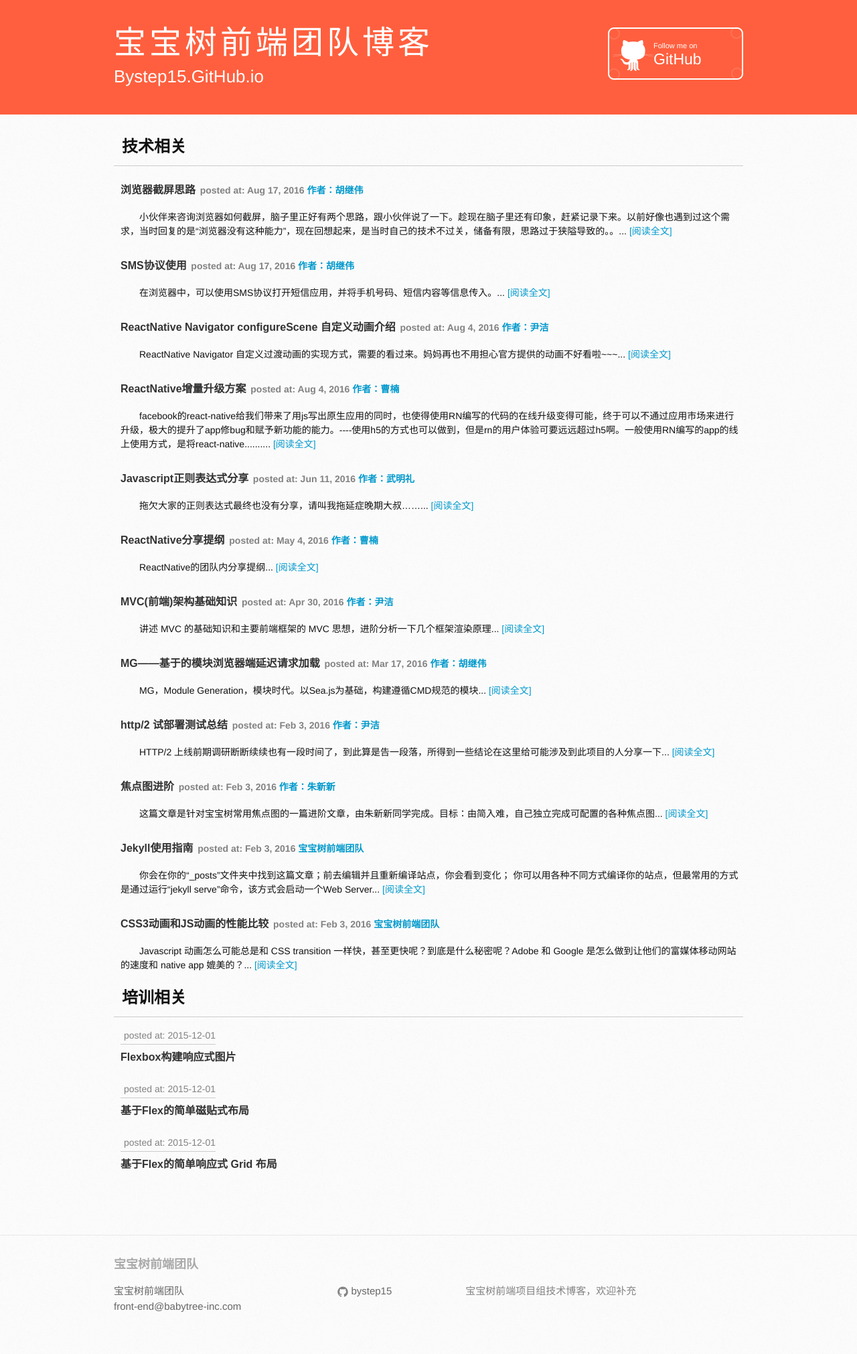
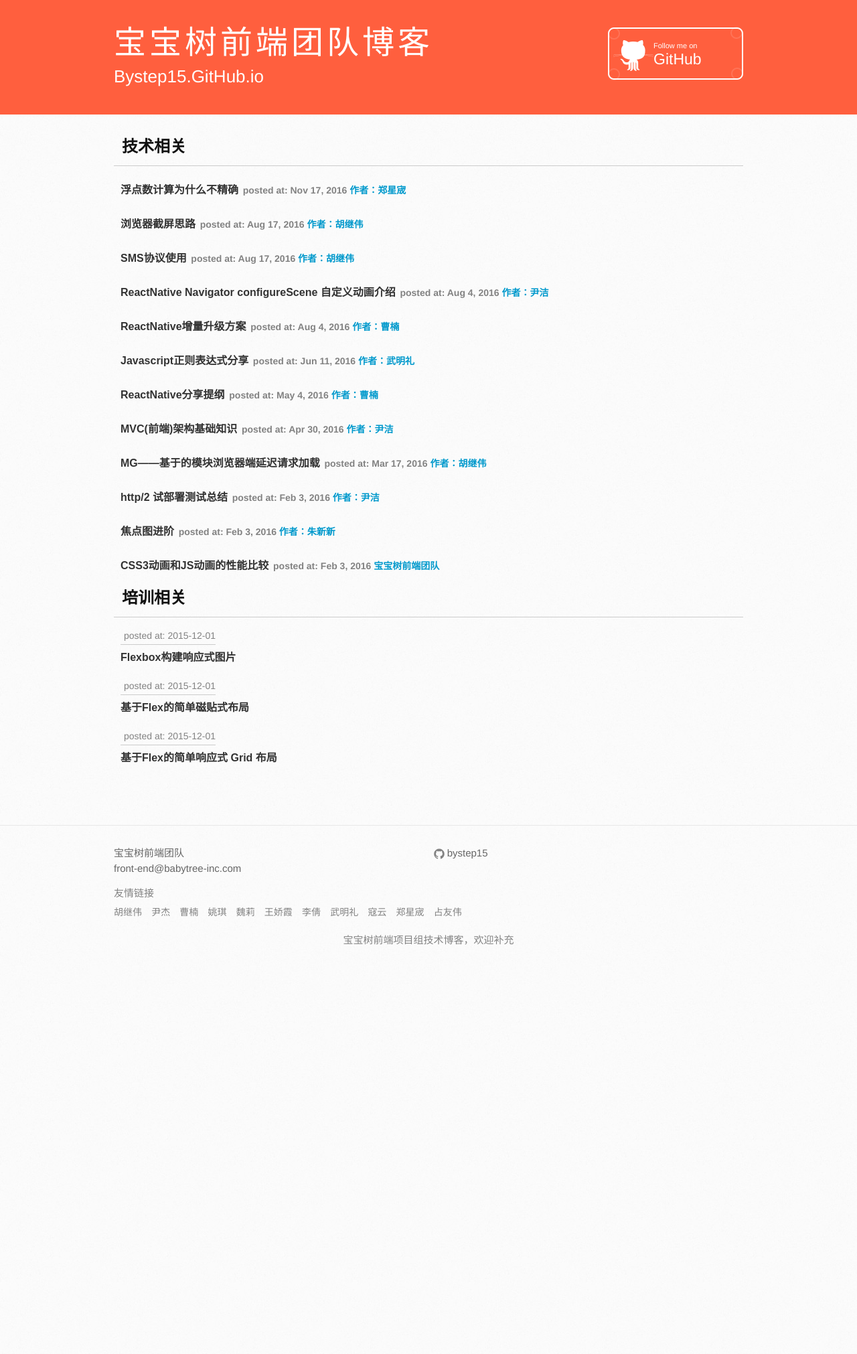
Before and after one commit to bystep15/bystep15.github.io, a Jekyll site: the page built from index.html, in a window 1280 px wide. Shown: the whole page at 67% size. Built offline with Jekyll 4.4.1, drawn with Linux system fonts in a browser that asks for light colours; the list of posts is cut into pages by our own code; after the commit the page ends 1461 px from its top, so only the background shows below that.

Commit message:
增加友情链接

```diff
--- a/_includes/footer.html
+++ b/_includes/footer.html
@@ -2,7 +2,7 @@
 
   <div class="wrapper">
 
-    <h2 class="footer-heading">{{ site.title }}</h2>
+    <!--<h2 class="footer-heading">{{ site.title }}</h2>-->
 
     <div class="footer-col-wrapper">
       <div class="footer-col footer-col-1">
@@ -28,9 +28,25 @@
         </ul>
       </div>
 
-      <div class="footer-col footer-col-3">
-        <p>{{ site.description }}</p>
-      </div>
+    </div>
+
+    <div class="friend-link">
+        <div class="friend-title">友情链接</div>
+	<a href="http://testudy.cc/">胡继伟</a>
+	<a href="https://yj1438.github.io/">尹杰</a>
+	<a href="https://github.com/cnsnake11/blog">曹楠</a>
+	<a href="http://www.jianshu.com/users/b7dc4381aed3/">姚琪</a>
+	<a href="">魏莉</a>
+	<a href="https://wangjiaoxia.github.io/">王娇霞</a>
+	<a href="https://lq1228.github.io/">李倩</a>
+	<a href="http://www.ushtml.com/">武明礼</a>
+	<a href="http://kouyun.me/">寇云</a>
+	<a href="http://brooch.me/">郑星宬</a>
+	<a href="http://zhanyouwei.com/">占友伟</a>
+    </div>
+
+    <div class="copyright">
+      <p>{{ site.description }}</p>
     </div>
 
   </div>
--- a/_posts/2016-02-03-welcome-to-jekyll.markdown
+++ /dev/null
@@ -1,39 +0,0 @@
----
-layout: post
-title:  "Jekyll使用指南"
-date:   2016-02-03 14:49:42 +0800
-description: "你会在你的“_posts”文件夹中找到这篇文章；前去编辑并且重新编译站点，你会看到变化； 你可以用各种不同方式编译你的站点，但最常用的方式是通过运行“jekyll serve”命令，该方式会启动一个Web Server"
-categories: front article
----
-【简译By[武明礼](http://wumingli.github.io/about/)，见笑。。。】
-
-You’ll find this post in your `_posts` directory. Go ahead and edit it and re-build the site to see your changes. You can rebuild the site in many different ways, but the most common way is to run `jekyll serve`(noted by translator: `bundle exec jekyll serve`), which launches a web server and auto-regenerates your site when a file is updated.
-
-你会在你的`“_posts”`文件夹中找到这篇文章；前去编辑并且重新编译站点，你会看到变化；
-你可以用各种不同方式编译你的站点，但最常用的方式是通过运行`“jekyll serve”`命令(译者注：实时看到更改，用以下命令`bundle exec jekyll serve`)，该方式会启动一个Web Server，并且当文件改动时可以自动生成你的站点。
-
-To add new posts, simply add a file in the `_posts` directory that follows the convention `YYYY-MM-DD-name-of-post.ext` and includes the necessary front matter. Take a look at the source for this post to get an idea about how it works.
-
-添加新文章非常简单，在“_posts”文件夹下添加即可，需要遵守以下命名格式：`“YYYY-MM-DD-name-of-post.ext”`，文件头需要包含必要的内容。你可以查看本文的源文件，就会知道它是如何工作的了。
-
-Jekyll also offers powerful support for code snippets:
-
-Jekyll 还提供了强大的代码高亮支持：
-
-{% highlight ruby %}
-def print_hi(name)
-  puts "Hi, #{name}"
-end
-print_hi('Tom')
-#=> prints 'Hi, Tom' to STDOUT.
-{% endhighlight %}
-
-Check out the [Jekyll docs][jekyll-docs] for more info on how to get the most out of Jekyll. File all bugs/feature requests at [Jekyll’s GitHub repo][jekyll-gh]. If you have questions, you can ask them on [Jekyll Talk][jekyll-talk].
-
-前往 [Jekyll docs][jekyll-docs] 查看更多信息，以充分了解Jekyll的功能。查看提交：[Jekyll’s GitHub repo][jekyll-gh]。如果还有问题，可以在Jekyll Talk上提出：[Jekyll Talk][jekyll-talk]。
-
-[jekyll-docs]: http://jekyllrb.com/docs/home
-[jekyll-gh]:   https://github.com/jekyll/jekyll
-[jekyll-talk]: https://talk.jekyllrb.com/
-
-本地安装jelyll，参见：[Setting up your Pages site locally with Jekyll](https://help.github.com/articles/setting-up-your-pages-site-locally-with-jekyll/)
--- a/_sass/_layout.scss
+++ b/_sass/_layout.scss
@@ -127,6 +127,7 @@
 }
 
 .footer-col-wrapper {
+    display: -webkit-box;display: -ms-flexbox;display: flex;
     font-size: 15px;
     color: $grey-color;
     margin-left: -$spacing-unit / 2;
@@ -134,8 +135,10 @@
 }
 
 .footer-col {
-    float: left;
-    margin-bottom: $spacing-unit / 2;
+    //float: left;
+    -webkit-box-flex: 1;
+    -ms-flex: 1;
+    flex: 1;
     padding-left: $spacing-unit / 2;
 }
 
@@ -152,6 +155,29 @@
 .footer-col-3 {
     width: -webkit-calc(45% - (#{$spacing-unit} / 2));
     width:         calc(45% - (#{$spacing-unit} / 2));
+}
+
+.friend-link {
+    font-size: 15px;
+    color: $grey-color;
+    @extend %clearfix;
+    >friend-title {
+        font-size: 15px;
+        color: $grey-color;
+    }
+    >a {
+        display: inline-block;
+        margin: 6px 10px 0 0;
+        font-size: 14px;
+        color: $grey-color;
+    }
+}
+
+.copyright {
+    margin-top: 20px;
+    font-size: 15px;
+    color: $grey-color;
+    text-align: center;
 }
 
 @include media-query($on-laptop) {
@@ -197,7 +223,7 @@
     list-style: none;
 
     > li {
-        margin-bottom: $spacing-20;
+        //margin-bottom: $spacing-20;
         margin-left: 10px;
     }
 }
--- a/index.html
+++ b/index.html
@@ -1,20 +1,21 @@
 ---
 layout: default
 ---
-
 <div class="home">
-
   <h1 class="page-heading">技术相关</h1>
   <ul class="post-list">
+      <li>
+	<h2>
+	  <a class="post-link" href="http://brooch.me/2016/11/17/%E6%B5%AE%E7%82%B9%E6%95%B0%E8%AE%A1%E7%AE%97%E4%B8%BA%E4%BB%80%E4%B9%88%E4%B8%8D%E7%B2%BE%E7%A1%AE/">浮点数计算为什么不精确</a>
+	  <span class="post-meta">posted at: Nov 17, 2016 <em class="author">作者：郑星宬</em></span>
+	</h2>
+      </li>
     {% for post in site.posts %}
       <li>
 	<h2>
 	  <a class="post-link" href="{{ post.url | prepend: site.baseurl }}">{{ post.title }}</a>
 	  <span class="post-meta">posted at: {{ post.date | date: "%b %-d, %Y" }} <em class="author">{% if (post.author) %}作者：{{post.author}}{% else %}宝宝树前端团队{% endif %}</em></span>
 	</h2>
-        <p class="description-text">
-            {% if (post.description) %}{{ post.description }}... <a class="read-more" href="{{ post.url | prepend: site.baseurl }}">[阅读全文]</a> {% endif %}
-        </p>
       </li>
     {% endfor %}
   </ul>
@@ -40,5 +41,4 @@
 	</h2>
       </li>
   </ul>
-
 </div>
```
Also changed, not shown: 11 other files. Lines whose indentation alone changed are shown as unchanged.
